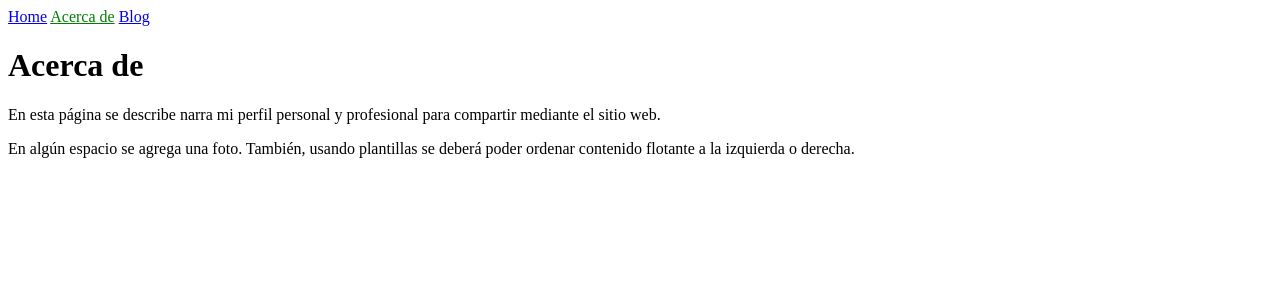
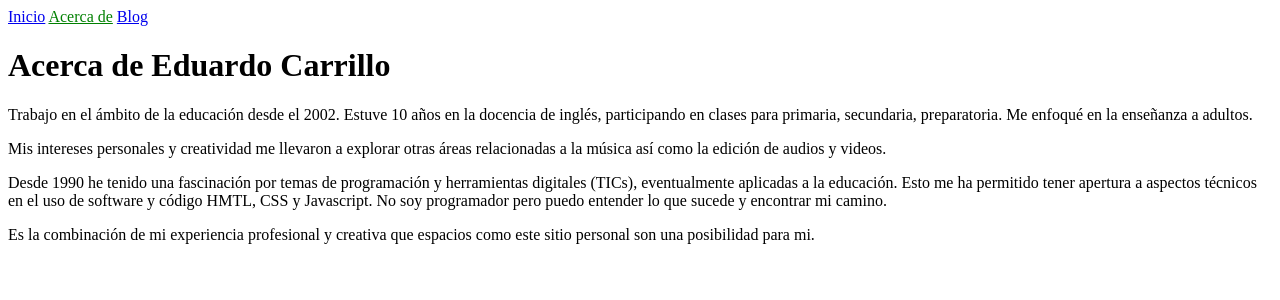
Before and after one commit to EduardoCarrilloNET/EduardoCarrilloNET, a Jekyll site: the page built from about.md, in a window 1280 px wide. Shown: the top 300 px of the page. Built offline with Jekyll 4.4.1, drawn with Linux system fonts in a browser that asks for light colours; our own code applies the rules of GitHub Pages for plain Markdown files.

Commit message:
actualización de primeros textos formales

```diff
--- a/_data/navigation.yml
+++ b/_data/navigation.yml
@@ -1,4 +1,4 @@
-- name: Home
+- name: Inicio
   link: /
 - name: Acerca de
   link: /about.html
--- a/_layouts/default.html
+++ b/_layouts/default.html
@@ -7,7 +7,8 @@
   </head>
   <body>
     {% include navigation.html %}
-    {{page.fecha}}
+
     {{ content }}
+
   </body>
 </html>
--- a/about.md
+++ b/about.md
@@ -3,8 +3,12 @@ layout: default
 titulo: Acerca de
 ---
 
-# Acerca de
+# Acerca de Eduardo Carrillo
 
-En esta página se describe narra mi perfil personal y profesional para compartir mediante el sitio web.
+Trabajo en el ámbito de la educación desde el 2002. Estuve 10 años en la docencia de inglés, participando en clases para primaria, secundaria, preparatoria. Me enfoqué en la enseñanza a adultos.
 
-En algún espacio se agrega una foto. También, usando plantillas se deberá poder ordenar contenido flotante a la izquierda o derecha.
+Mis intereses personales y creatividad me llevaron a explorar otras áreas relacionadas a la música así como la edición de audios y videos.
+
+Desde 1990 he tenido una fascinación por temas de programación y herramientas digitales (TICs), eventualmente aplicadas a la educación. Esto me ha permitido tener apertura a aspectos técnicos en el uso de software y código HMTL, CSS y Javascript. No soy programador pero puedo entender lo que sucede y encontrar mi camino.
+
+Es la combinación de mi experiencia profesional y creativa que espacios como este sitio personal son una posibilidad para mi.
```
